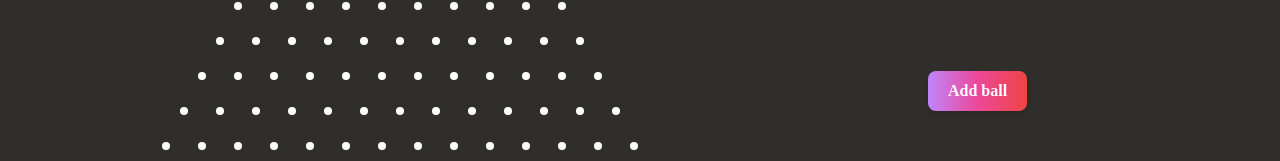
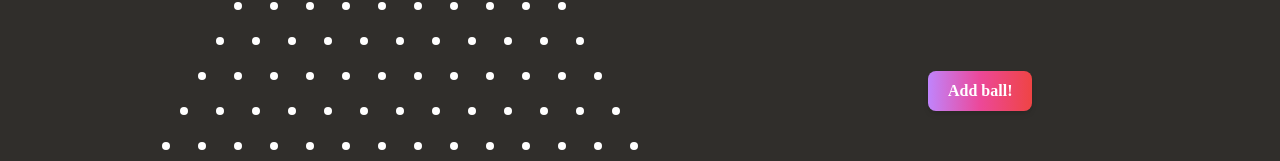
Before and after one commit to Pritam12F/plinkoo-game, a React (Vite) app in the folder frontend/: page /game in a window 1280 px wide. Shown: the part 387-548 px from the top of the page. Built offline with nearby package versions, Linux system fonts and the light colour scheme.

Commit message:
changed frontend

```diff
--- a/frontend/src/components/Game.tsx
+++ b/frontend/src/components/Game.tsx
@@ -29,7 +29,7 @@ export function Game() {
           }
         }}
       >
-        Add ball
+        Add ball!
       </Button>
     </div>
   );
```
